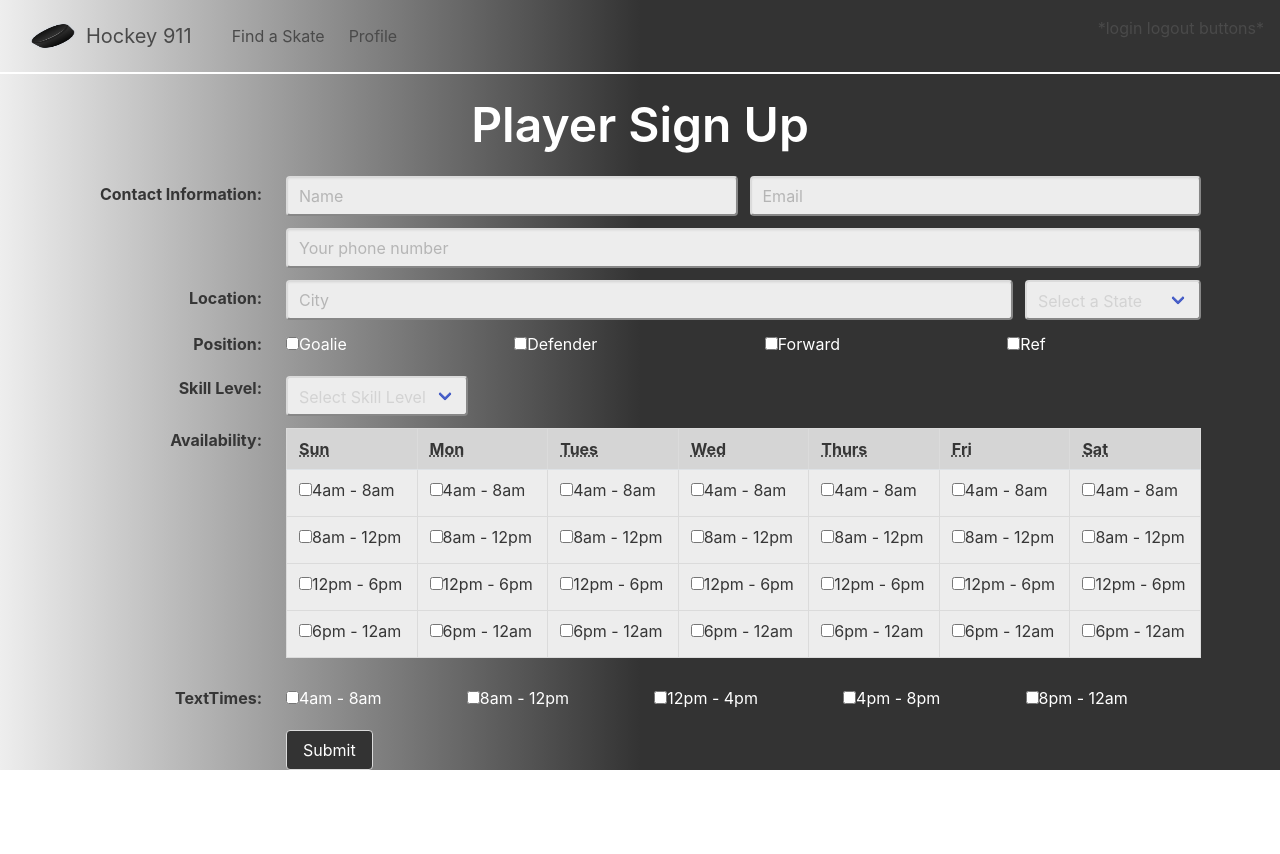
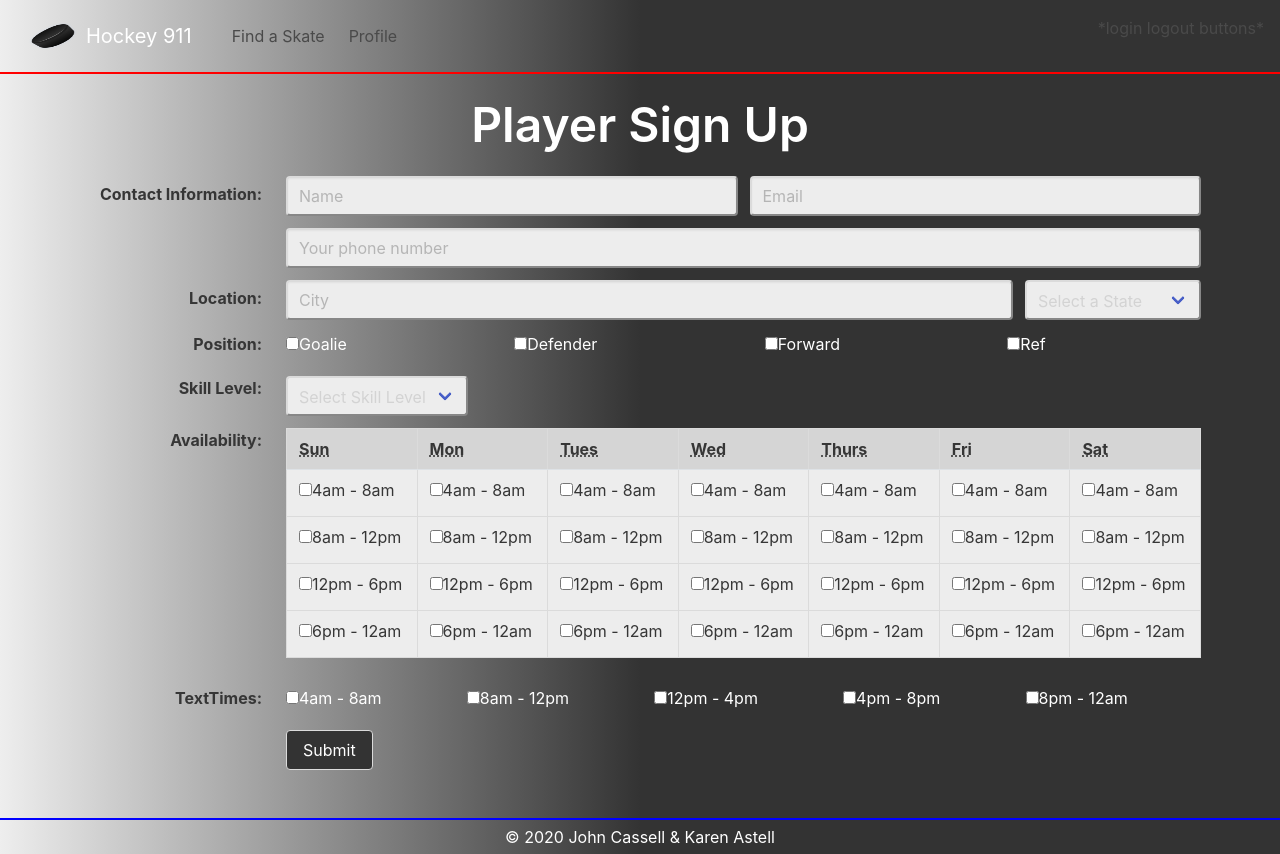
Before and after one commit to karenastell/hockey911, a React (Create React App) app in the folder client/: page /player-sign-up in a window 1280 px wide. Before the commit the page ends 800 px from the top, so only its background shows below. Built offline with nearby package versions, Linux system fonts and the light colour scheme; no server answers.

Commit message:
added footer

```diff
--- /dev/null
+++ b/client/src/components/Footer/Footer.css
@@ -0,0 +1,26 @@
+.foot {
+  border-top: 2px solid blue;
+  max-height: 50px !important;
+  color: white;
+  padding-top: 5px;
+  padding-bottom: 5px;
+  /* position: fixed;
+    left: 0;
+    bottom: 0;
+    width: 100%; */
+  margin: 0px !important;
+  /* padding: 15px !important */
+}
+
+.footer-links {
+  color: white;
+}
+
+.footer-links:hover {
+  color: red;
+  text-decoration: none;
+}
+
+.foot-font {
+  /* font-weight: 600; */
+}
--- /dev/null
+++ b/client/src/components/Footer/Footer.js
@@ -0,0 +1,28 @@
+import React from 'react';
+import './Footer.css';
+
+export default function Footer() {
+    return (
+        <div className="foot has-text-centered foot-font font-style">
+        {/* <h2 className="foot-font">Hockey 911</h2> */}
+        <p>
+          &copy; 2020
+          <a
+            className="hover footer-links"
+            href="#"
+            target="_blank"
+            rel="noopener noreferrer"
+            > John Cassell </a
+          >
+           &
+          <a
+            className="hover footer-links"
+            href="https://github.com/karenastell"
+            target="_blank"
+            rel="noopener noreferrer"
+            > Karen Astell</a
+          >
+        </p>
+      </div>
+    );
+}
--- a/client/src/components/Nav/Nav.css
+++ b/client/src/components/Nav/Nav.css
@@ -1,5 +1,5 @@
 .nav-background {
-    border-bottom: 2px solid white;
+    border-bottom: 2px solid red;
     position: relative;
     display: -ms-flexbox;
     display: flex;
@@ -15,3 +15,7 @@
 .puck {
     width: 50px;
 }
+
+.white-text{
+    color: white;
+}
--- a/client/src/components/Nav/Nav.js
+++ b/client/src/components/Nav/Nav.js
@@ -15,14 +15,14 @@ export default function Nav() {
             width='112'
             height='28'
           />
-          <span className='ml-2'>Hockey 911</span>
+          <span className='ml-2 white-text'>Hockey 911</span>
         </a>
       </div>
       <div class='navbar-menu'>
         <div className='navbar-start'>
-          <a className='navbar-item'>Find a Skate</a>
+          <a className='navbar-item white-text'>Find a Skate</a>
 
-          <a className='navbar-item'>Profile</a>
+          <a className='navbar-item white-text'>Profile</a>
         </div>
 
         <div class='navbar-end'>*login logout buttons*</div>
--- a/client/src/pages/PlayerSignUp/PlayerSignUp.js
+++ b/client/src/pages/PlayerSignUp/PlayerSignUp.js
@@ -6,6 +6,7 @@ import Availability from '../../components/Availability/Availability';
 import TextTimes from '../../components/TextTimes';
 import SkillLevel from '../../components/SkillLevel/SkillLevel';
 import Nav from '../../components/Nav/Nav'
+import Footer from '../../components/Footer/Footer'
 import './PlayerSignUp.css';
 
 export default function PlayerSignUp() {
@@ -95,7 +96,7 @@ export default function PlayerSignUp() {
             <div className='field-body'>
               <div className='field'>
                 <div className='control'>
-                  <button className='button submit-btn' onClick={handleSubmit}>
+                  <button className='button submit-btn mb-5' onClick={handleSubmit}>
                     Submit
                   </button>
                 </div>
@@ -104,6 +105,7 @@ export default function PlayerSignUp() {
           </div>
         </div>
       </div>
+      <Footer/>
     </div>
   );
 }
```
